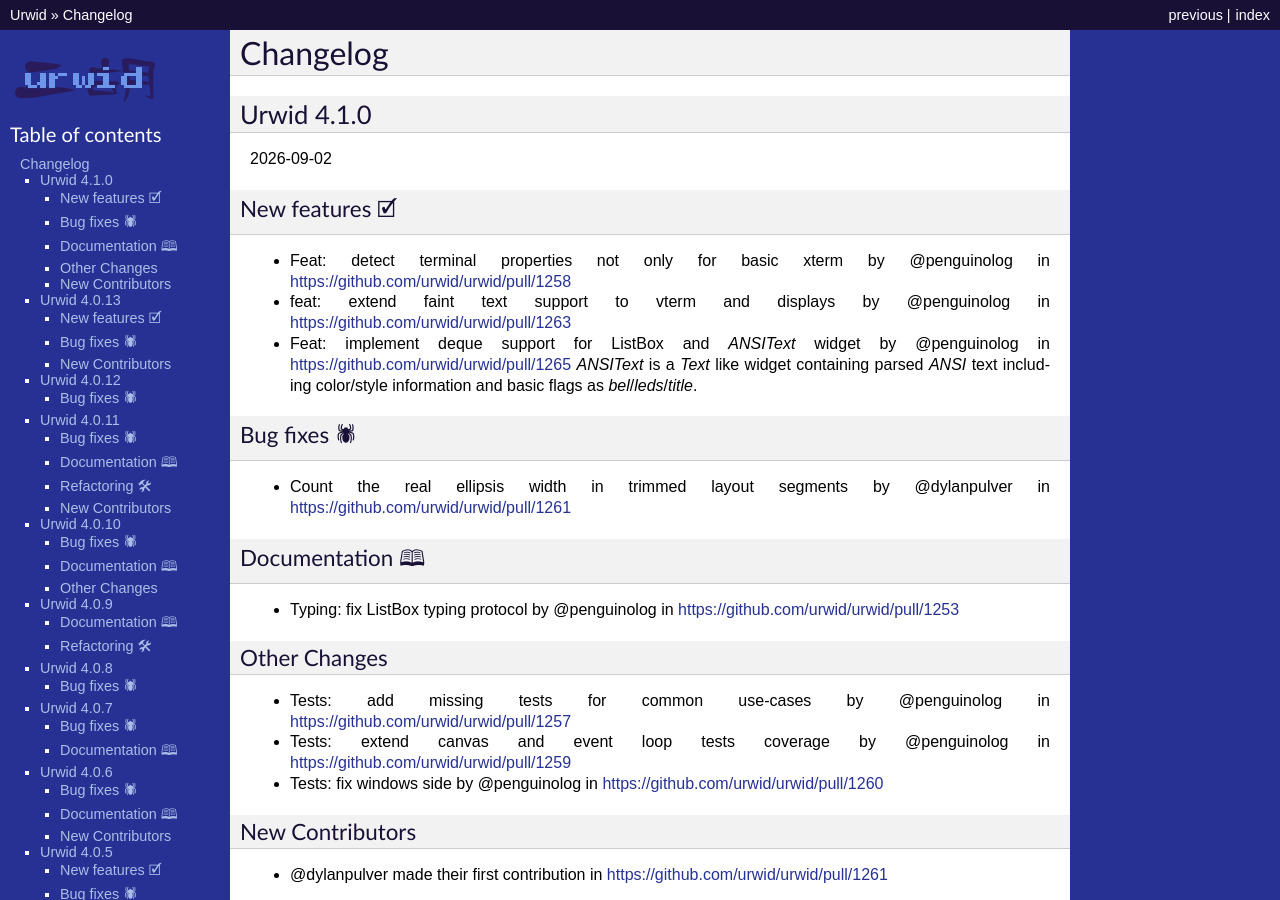
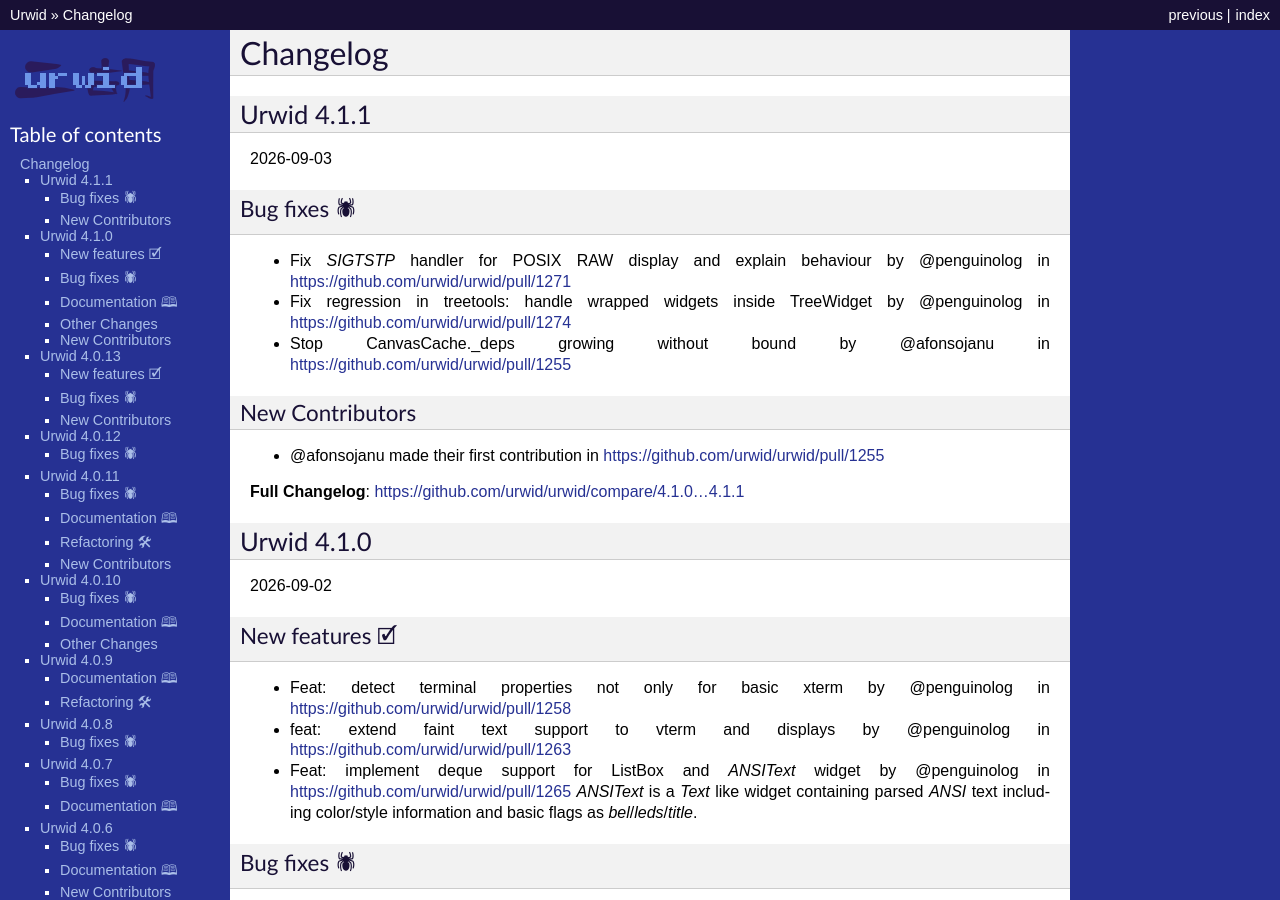
Before and after one commit to urwid/urwid, a Sphinx documentation site: the page built from docs/changelog.rst, in a window 1280 px wide and 900 px high. Built offline with Sphinx 7.4.7, drawn with Linux system fonts in a browser that asks for light colours.

Commit message:
Prepare release 4.1.1 (#1276)

```diff
--- a/docs/changelog.rst
+++ b/docs/changelog.rst
@@ -1,6 +1,23 @@
 
 Changelog
 ---------
+
+Urwid 4.1.1
+============
+
+2026-09-03
+
+Bug fixes 🕷
+++++++++++++
+* Fix `SIGTSTP` handler for POSIX RAW display and explain behaviour by @penguinolog in https://github.com/urwid/urwid/pull/1271
+* Fix regression in treetools: handle wrapped widgets inside TreeWidget by @penguinolog in https://github.com/urwid/urwid/pull/1274
+* Stop CanvasCache._deps growing without bound by @afonsojanu in https://github.com/urwid/urwid/pull/1255
+
+New Contributors
+++++++++++++++++
+* @afonsojanu made their first contribution in https://github.com/urwid/urwid/pull/1255
+
+**Full Changelog**: https://github.com/urwid/urwid/compare/4.1.0...4.1.1
 
 Urwid 4.1.0
 ============
```
